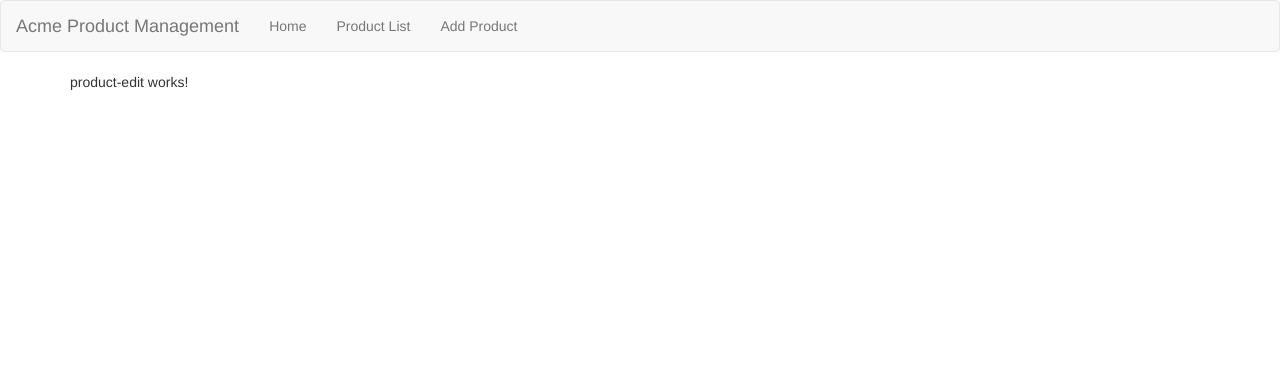
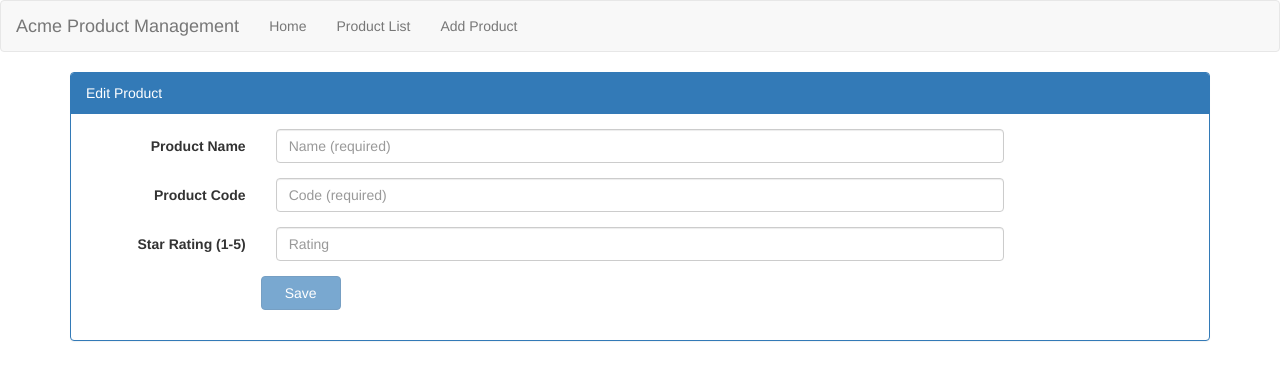
Before and after one commit to syamanashi/apm-angular-demo, an Angular app: page /productEdit/0 in a window 1280 px wide. Shown: the top 380 px of the page. Built offline with nearby package versions, Linux system fonts and the light colour scheme.

Commit message:
Add minimal product-edit form fields with number validator.

```diff
--- a/src/app/products/product-edit/product-edit.component.html
+++ b/src/app/products/product-edit/product-edit.component.html
@@ -1,3 +1,48 @@
-<p>
-  product-edit works!
-</p>
+<div class="panel panel-primary">
+  <div class="panel-heading">
+    {{ pageTitle }}
+  </div>
+
+  <div class="panel-body">
+    <form class="form-horizontal" novalidate (ngSubmit)="onSubmit()" [formGroup]="productForm">
+      <fieldset>
+
+        <div class="form-group">
+          <label for="productNameId" class="col-md-2 control-label">Product Name</label>
+          <div class="col-md-8">
+            <input type="text" class="form-control" id="productNameId" placeholder="Name (required)"
+              formControlName="productName" />
+          </div>
+        </div>
+
+        <div class="form-group">
+          <label for="productNameId" class="col-md-2 control-label">Product Code</label>
+          <div class="col-md-8">
+            <input type="text" class="form-control" id="productCodeId" placeholder="Code (required)"
+              formControlName="productCode" />
+          </div>
+        </div>
+
+        <div class="form-group">
+          <label for="productNameId" class="col-md-2 control-label">Star Rating (1-5)</label>
+          <div class="col-md-8">
+            <input type="text" class="form-control" id="starRatingId" placeholder="Rating"
+              formControlName="starRating" />
+          </div>
+        </div>
+
+
+        <div class="form-group">
+          <div class="colo-md-4 col-md-offset-2">
+            <span>
+              <button class="btn btn-primary" type="submit" style="width: 80px; margin-right: 10px;" [disabled]="!productForm.valid">
+                Save
+              </button>
+            </span>
+          </div>
+        </div>
+
+      </fieldset>
+    </form>
+  </div>
+</div>
--- a/src/app/products/product-edit/product-edit.component.ts
+++ b/src/app/products/product-edit/product-edit.component.ts
@@ -1,10 +1,12 @@
 import { Component, OnInit, OnDestroy, AfterViewInit } from '@angular/core';
+import { FormBuilder, FormGroup, Validators } from '@angular/forms';
 import { ActivatedRoute } from '@angular/router';
 
 import { Subscription } from 'rxjs/Subscription';
 
 import { Product } from '../product';
 import { ProductService } from '../product.service';
+import { NumberValidators } from '../../shared/number.validator';
 
 
 @Component({
@@ -15,14 +17,24 @@ import { ProductService } from '../product.service';
 export class ProductEditComponent implements OnInit, OnDestroy, AfterViewInit {
 
   private paramsSubscription: Subscription;
+  pageTitle = 'Edit Product';
+  productForm: FormGroup;
   product: Product;
 
   constructor(
+    private formBuilder: FormBuilder,
     private route: ActivatedRoute,
     private productService: ProductService,
   ) {}
 
   ngOnInit() {
+    this.productForm = this.formBuilder.group({
+      productName: ['', [Validators.required, Validators.minLength(3), Validators.maxLength(50)]],
+      productCode: ['', Validators.required],
+      starRating: ['', NumberValidators.range(1, 5)],
+      tags: this.formBuilder.array([]),
+      description: ''
+    });
 
     // Read the product Id from the route parameter
     this.paramsSubscription = this.route.params.subscribe(params => {
@@ -46,4 +58,8 @@ export class ProductEditComponent implements OnInit, OnDestroy, AfterViewInit {
     });
   }
 
+  onSubmit() {
+    console.log(this.productForm.value);
+  }
+
 }
--- /dev/null
+++ b/src/app/shared/number.validator.ts
@@ -0,0 +1,15 @@
+import { AbstractControl, ValidatorFn } from '@angular/forms';
+
+export class NumberValidators {
+
+  /** Custom validator with parameters using ValidatorFn */
+  static range(min: number, max: number): ValidatorFn {
+    return (control: AbstractControl): { [key: string]: boolean } | null => {
+      if (control.value !== undefined && (isNaN(control.value) || control.value < min || control.value > max)) {
+        return { 'range': true }; // Returns the name of the failed validation rule with the value of true.
+      }
+      return null;
+    }
+  }
+
+}
```
